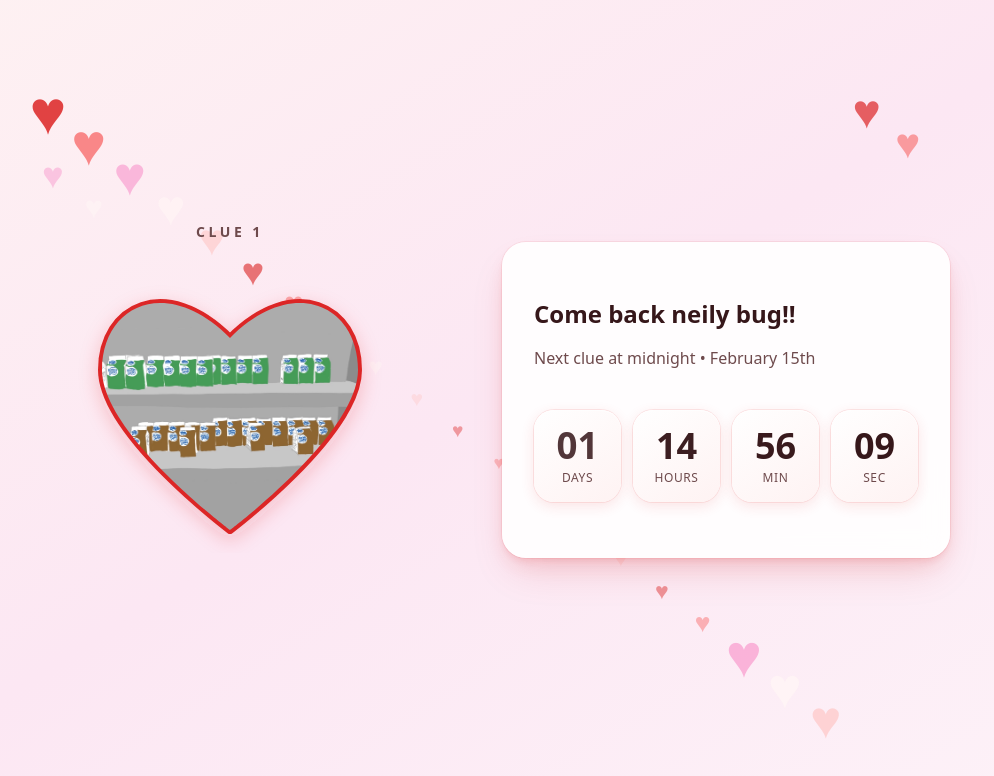
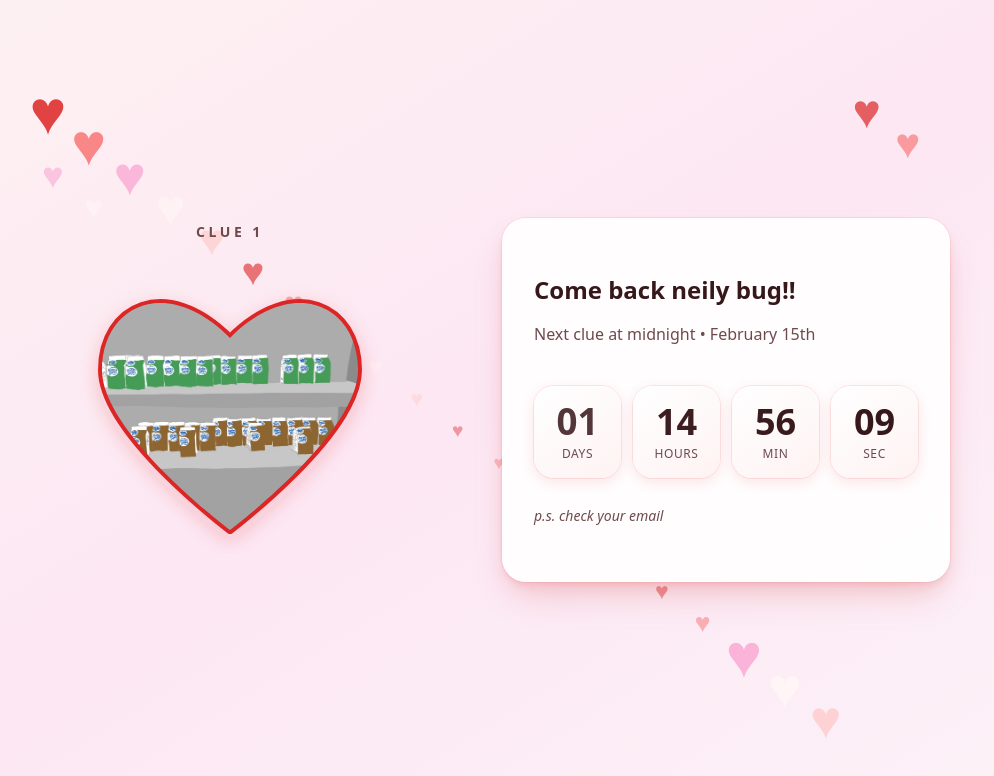
Before and after one commit to roshan-mahesh/iloveneilgoon, a Next.js app: page / in a window 1280 px wide. Both pictures are taken after a click on the button "See countdown →". Shown: the top 776 px of the page, without its empty margins (162-1156 px from the left). Built offline with nearby package versions, Linux system fonts and the light colour scheme.

Commit message:
adding ps note

```diff
--- a/app/page.tsx
+++ b/app/page.tsx
@@ -227,6 +227,9 @@ export default function Home() {
                     {mounted ? "00 : 00 : 00 : 00" : "Loading..."}
                   </div>
                 )}
+                <p className="text-sm text-muted-foreground italic pt-2">
+                  p.s. check your email
+                </p>
               </CardContent>
             </Card>
           </div>
```
